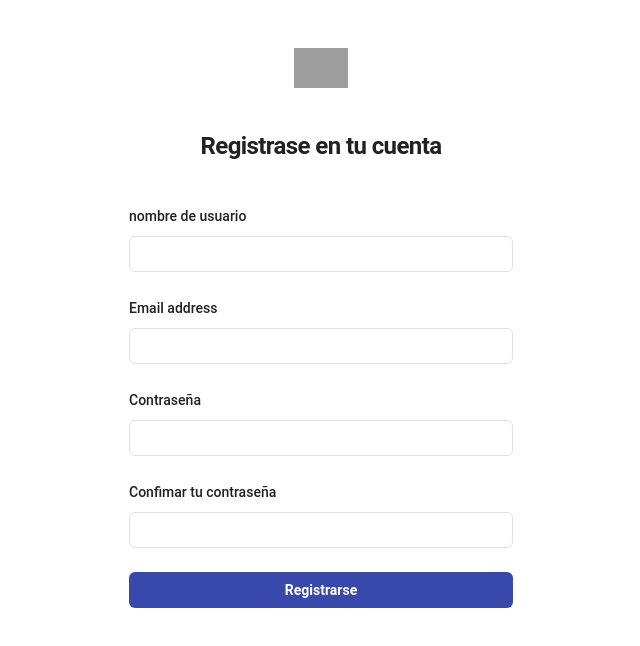
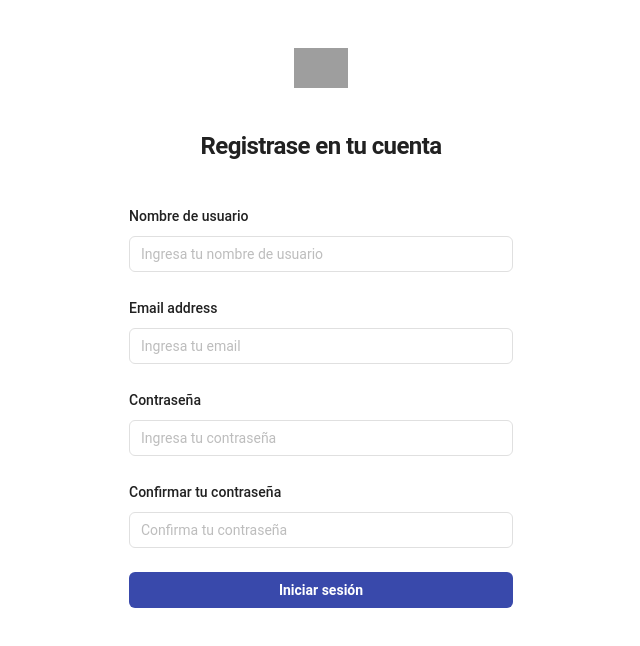
Before and after one commit to emaenriquez/StudentFlow, a React (Vite) app: page /register in a window 1280 px wide. Shown: the top 646 px of the page, without its empty margins (319-959 px from the left). Built offline with nearby package versions, Linux system fonts and the light colour scheme; grey boxes are pictures that could not be loaded; the HTML template or start-up script is replaced by a standard one.

Commit message:
refactor(ui): split form into reusable input and button components

```diff
--- /dev/null
+++ b/src/components/buttonForm/ButtonForm.jsx
@@ -0,0 +1,16 @@
+
+
+const ButtonForm = ({text}) => {
+    return (
+        <div>
+            <button
+                type="submit"
+                className="flex w-full justify-center rounded-md bg-indigo-600 px-3 py-1.5 text-sm/6 font-semibold text-white shadow-xs hover:bg-indigo-500 focus-visible:outline-2 focus-visible:outline-offset-2 focus-visible:outline-indigo-600"
+            >
+            {text}
+            </button>
+        </div>
+    )
+}
+
+export default ButtonForm
--- a/src/components/form/LoginForm.jsx
+++ b/src/components/form/LoginForm.jsx
@@ -1,5 +1,7 @@
 import { useState } from 'react';
 import { useNavigate } from 'react-router-dom';
+import InputField from '../inputFile/InputFile';
+import ButtonForm from '../buttonForm/ButtonForm'
 
 const LoginForm = () => {
     const [formData, setFormData] = useState({
@@ -46,12 +48,7 @@ const LoginForm = () => {
 
             <div className="mt-10 sm:mx-auto sm:w-full sm:max-w-sm">
                 <form onSubmit={handleSubmit} className="space-y-6">
-          <div>
-            <label htmlFor="email" className="block text-sm/6 font-medium text-gray-900">
-              Email address
-            </label>
-            <div className="mt-2">
-              <input
+                    <InputField
                         id="email"
                         name="email"
                         type="email"
@@ -59,24 +56,10 @@ const LoginForm = () => {
                         onChange={handleChange}
                         required
                         autoComplete="email"
-                className="block w-full rounded-md bg-white px-3 py-1.5 text-base text-gray-900 outline outline-1 -outline-offset-1 outline-gray-300 placeholder:text-gray-400 focus:outline focus:outline-2 focus:-outline-offset-2 focus:outline-indigo-600 sm:text-sm/6"
+                        label="Email address"
+                        placeholder="Ingresa tu email"
                     />
-            </div>
-          </div>
-
-          <div>
-            <div className="flex items-center justify-between">
-              <label htmlFor="password" className="block text-sm/6 font-medium text-gray-900">
-                Password
-              </label>
-              <div className="text-sm">
-                <a href="#" className="font-semibold text-indigo-600 hover:text-indigo-500">
-                  Forgot password?
-                </a>
-              </div>
-            </div>
-            <div className="mt-2">
-              <input
+                    <InputField
                         id="password"
                         name="password"
                         type="password"
@@ -84,19 +67,10 @@ const LoginForm = () => {
                         onChange={handleChange}
                         required
                         autoComplete="current-password"
-                className="block w-full rounded-md bg-white px-3 py-1.5 text-base text-gray-900 outline outline-1 -outline-offset-1 outline-gray-300 placeholder:text-gray-400 focus:outline focus:outline-2 focus:-outline-offset-2 focus:outline-indigo-600 sm:text-sm/6"
+                        label="Password"
+                        placeholder="Ingresa tu contraseña"
                     />
-            </div>
-          </div>
-
-          <div>
-            <button
-              type="submit"
-              className="flex w-full justify-center rounded-md bg-indigo-600 px-3 py-1.5 text-sm/6 font-semibold text-white shadow-xs hover:bg-indigo-500 focus-visible:outline-2 focus-visible:outline-offset-2 focus-visible:outline-indigo-600"
-            >
-              Iniciar sesión
-            </button>
-          </div>
+                    <ButtonForm text={"Iniciar sesión"}></ButtonForm>
                 </form>
             </div>
         </div>
--- a/src/components/form/RegisterForm.jsx
+++ b/src/components/form/RegisterForm.jsx
@@ -1,14 +1,14 @@
 import { useState } from 'react';
-import { useNavigate } from 'react-router-dom';
+import InputField from '../inputFile/InputFile';
+import ButtonForm from '../buttonForm/ButtonForm';
 
 const RegisterForm = () => {
     const [formData, setFormData] = useState({
+        username: '',
         email: '',
         password: '',
-        username: '',
+        confirmPassword: '',
     });
-
-    const navigate = useNavigate();
 
     const handleChange = (e) => {
         const { name, value } = e.target;
@@ -20,16 +20,7 @@ const RegisterForm = () => {
 
     const handleSubmit = (e) => {
         e.preventDefault();
-        // Datos hardcodeados para autenticación
-        const hardcodedEmail = 'user@example.com';
-        const hardcodedPassword = 'password123';
-
-        if (formData.email === hardcodedEmail && formData.password === hardcodedPassword) {
-            // Redirigir a Dashboard en caso de éxito
-            navigate('/dashboard');
-        } else {
-            alert('Correo electrónico o contraseña incorrectos');
-        }
+        // Lógica de envío del formulario
     };
 
     return (
@@ -47,28 +38,17 @@ const RegisterForm = () => {
 
             <div className="mt-10 sm:mx-auto sm:w-full sm:max-w-sm">
                 <form onSubmit={handleSubmit} className="space-y-6">
-                    <div>
-                        <label htmlFor="email" className="block text-sm/6 font-medium text-gray-900">
-                            nombre de usuario
-                        </label>
-                        <div className="mt-2">
-                            <input
+                    <InputField
                         id="username"
                         name="username"
                         type="text"
                         value={formData.username}
                         onChange={handleChange}
                         required
-                                className="block w-full rounded-md bg-white px-3 py-1.5 text-base text-gray-900 outline outline-1 -outline-offset-1 outline-gray-300 placeholder:text-gray-400 focus:outline focus:outline-2 focus:-outline-offset-2 focus:outline-indigo-600 sm:text-sm/6"
+                        label="Nombre de usuario"
+                        placeholder="Ingresa tu nombre de usuario"
                     />
-                        </div>
-                    </div>
-                    <div>
-                        <label htmlFor="email" className="block text-sm/6 font-medium text-gray-900">
-                            Email address
-                        </label>
-                        <div className="mt-2">
-                            <input
+                    <InputField
                         id="email"
                         name="email"
                         type="email"
@@ -76,59 +56,32 @@ const RegisterForm = () => {
                         onChange={handleChange}
                         required
                         autoComplete="email"
-                                className="block w-full rounded-md bg-white px-3 py-1.5 text-base text-gray-900 outline outline-1 -outline-offset-1 outline-gray-300 placeholder:text-gray-400 focus:outline focus:outline-2 focus:-outline-offset-2 focus:outline-indigo-600 sm:text-sm/6"
+                        label="Email address"
+                        placeholder="Ingresa tu email"
                     />
-                        </div>
-                    </div>
-
-                    <div>
-                        <div className="flex items-center justify-between">
-                            <label htmlFor="password" className="block text-sm/6 font-medium text-gray-900">
-                                Contraseña
-                            </label>
-                        </div>
-                        <div className="mt-2">
-                            <input
+                    <InputField
                         id="password"
                         name="password"
                         type="password"
                         value={formData.password}
                         onChange={handleChange}
                         required
-                                autoComplete="current-password"
-                                className="block w-full rounded-md bg-white px-3 py-1.5 text-base text-gray-900 outline outline-1 -outline-offset-1 outline-gray-300 placeholder:text-gray-400 focus:outline focus:outline-2 focus:-outline-offset-2 focus:outline-indigo-600 sm:text-sm/6"
+                        autoComplete="new-password"
+                        label="Contraseña"
+                        placeholder="Ingresa tu contraseña"
                     />
-                        </div>
-                    </div>
-
-                    <div>
-                        <div className="flex items-center justify-between">
-                            <label htmlFor="password" className="block text-sm/6 font-medium text-gray-900">
-                                Confimar tu contraseña
-                            </label>
-                        </div>
-                        <div className="mt-2">
-                            <input
-                                id="password"
-                                name="password"
+                    <InputField
+                        id="confirmPassword"
+                        name="confirmPassword"
                         type="password"
-                                value={formData.password}
+                        value={formData.confirmPassword}
                         onChange={handleChange}
                         required
-                                autoComplete="current-password"
-                                className="block w-full rounded-md bg-white px-3 py-1.5 text-base text-gray-900 outline outline-1 -outline-offset-1 outline-gray-300 placeholder:text-gray-400 focus:outline focus:outline-2 focus:-outline-offset-2 focus:outline-indigo-600 sm:text-sm/6"
+                        autoComplete="new-password"
+                        label="Confirmar tu contraseña"
+                        placeholder="Confirma tu contraseña"
                     />
-                        </div>
-                    </div>
-
-                    <div>
-                        <button
-                            type="submit"
-                            className="flex w-full justify-center rounded-md bg-indigo-600 px-3 py-1.5 text-sm/6 font-semibold text-white shadow-xs hover:bg-indigo-500 focus-visible:outline-2 focus-visible:outline-offset-2 focus-visible:outline-indigo-600"
-                        >
-                            Registrarse
-                        </button>
-                    </div>
+                    <ButtonForm text={"Iniciar sesión"}></ButtonForm>
                 </form>
             </div>
         </div>
--- /dev/null
+++ b/src/components/inputFile/InputFile.jsx
@@ -0,0 +1,25 @@
+
+const InputFile = ({ id, name, type, value, onChange, required, autoComplete, label, placeholder }) => {
+    return (
+        <div>
+            <label htmlFor={id} className="block text-sm/6 font-medium text-gray-900">
+                {label}
+            </label>
+            <div className="mt-2">
+                <input
+                    id={id}
+                    name={name}
+                    type={type}
+                    value={value}
+                    onChange={onChange}
+                    required={required}
+                    autoComplete={autoComplete}
+                    placeholder={placeholder}
+                    className="block w-full rounded-md bg-white px-3 py-1.5 text-base text-gray-900 outline outline-1 -outline-offset-1 outline-gray-300 placeholder:text-gray-400 focus:outline focus:outline-2 focus:-outline-offset-2 focus:outline-indigo-600 sm:text-sm/6"
+                />
+            </div>
+        </div>
+    );
+};
+
+export default InputFile;
```
Lines whose indentation alone changed are shown as unchanged.
